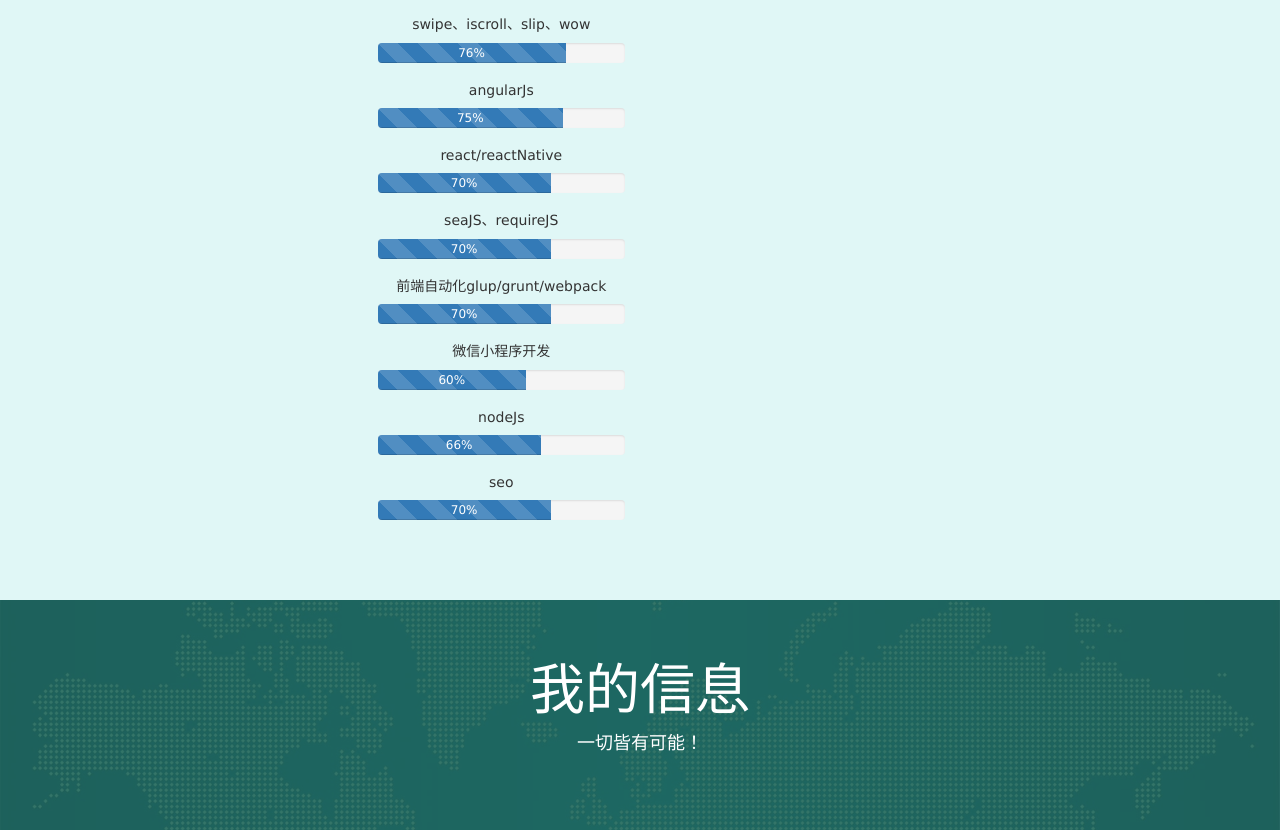
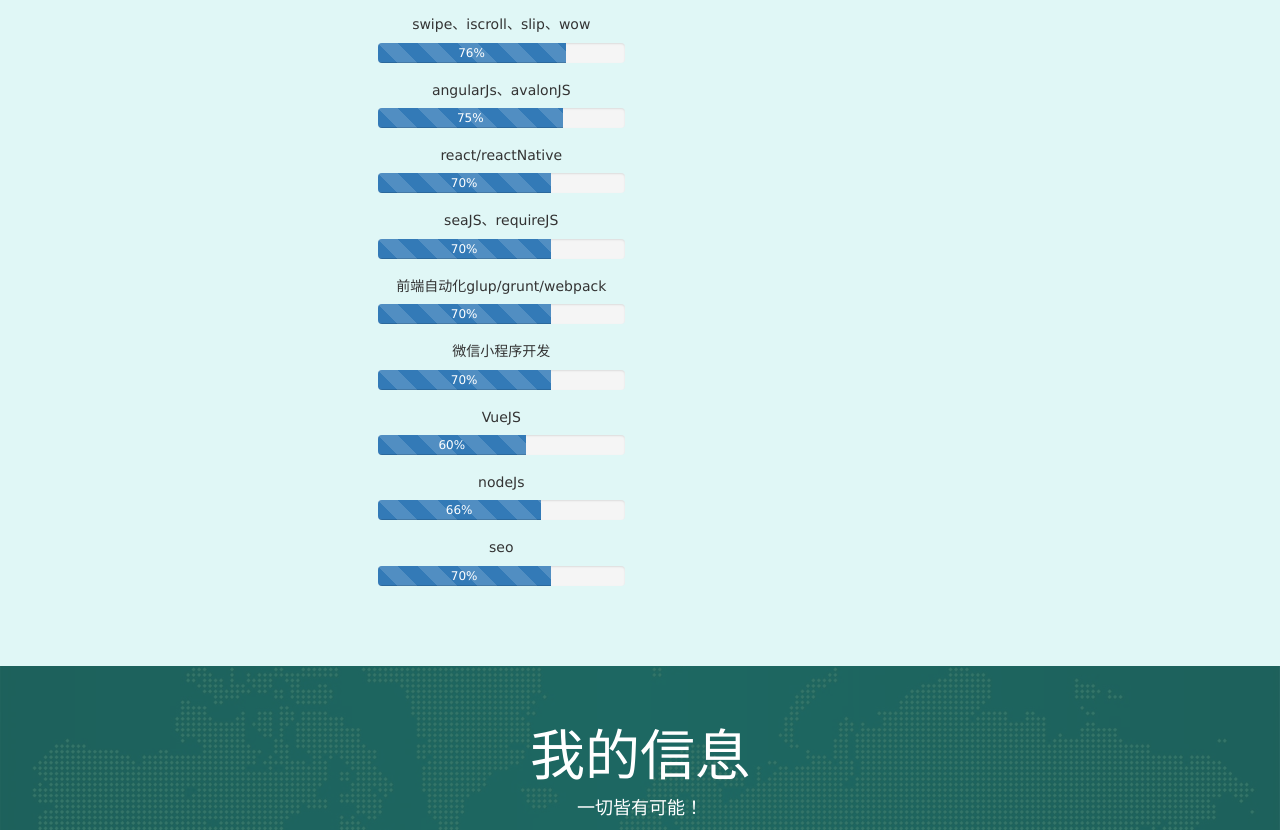
Before and after one commit to cywcd/cywcd.github.io, a plain HTML site: page index.html in a window 1280 px wide. Shown: the part 2487-3317 px from the top of the page. Drawn offline with Linux system fonts and the light colour scheme; a web font is replaced by a local one.

Commit message:
Update index.html

```diff
--- a/index.html
+++ b/index.html
@@ -347,7 +347,7 @@
 									</div>
 								</div>
 								<div class="progresstitle">
-									<h5>angularJs</h5>
+									<h5>angularJs、avalonJS</h5>
 									<div class="progress progress-style">
 										<div class="progress-bar progress-bar-striped" role="progressbar" aria-valuenow="60" aria-valuemin="0" aria-valuemax="100" style="width:75%"> 75% </div>
 									</div>
@@ -373,13 +373,19 @@
 								<div class="progresstitle">
 									<h5>微信小程序开发</h5>
 									<div class="progress progress-style">
+										<div class="progress-bar progress-bar-striped" role="progressbar" aria-valuenow="70" aria-valuemin="0" aria-valuemax="100" style="width:70%"> 70% </div>
+									</div>
+								</div>
+								<div class="progresstitle">
+									<h5>VueJS</h5>
+									<div class="progress progress-style">
 										<div class="progress-bar progress-bar-striped" role="progressbar" aria-valuenow="60" aria-valuemin="0" aria-valuemax="100" style="width:60%"> 60% </div>
 									</div>
 								</div>
 								<div class="progresstitle">
 									<h5>nodeJs</h5>
 									<div class="progress progress-style">
-										<div class="progress-bar progress-bar-striped" role="progressbar" aria-valuenow="58" aria-valuemin="0" aria-valuemax="100" style="width:66%"> 66% </div>
+										<div class="progress-bar progress-bar-striped" role="progressbar" aria-valuenow="66" aria-valuemin="0" aria-valuemax="100" style="width:66%"> 66% </div>
 									</div>
 								</div>
 								<div class="progresstitle">
```
